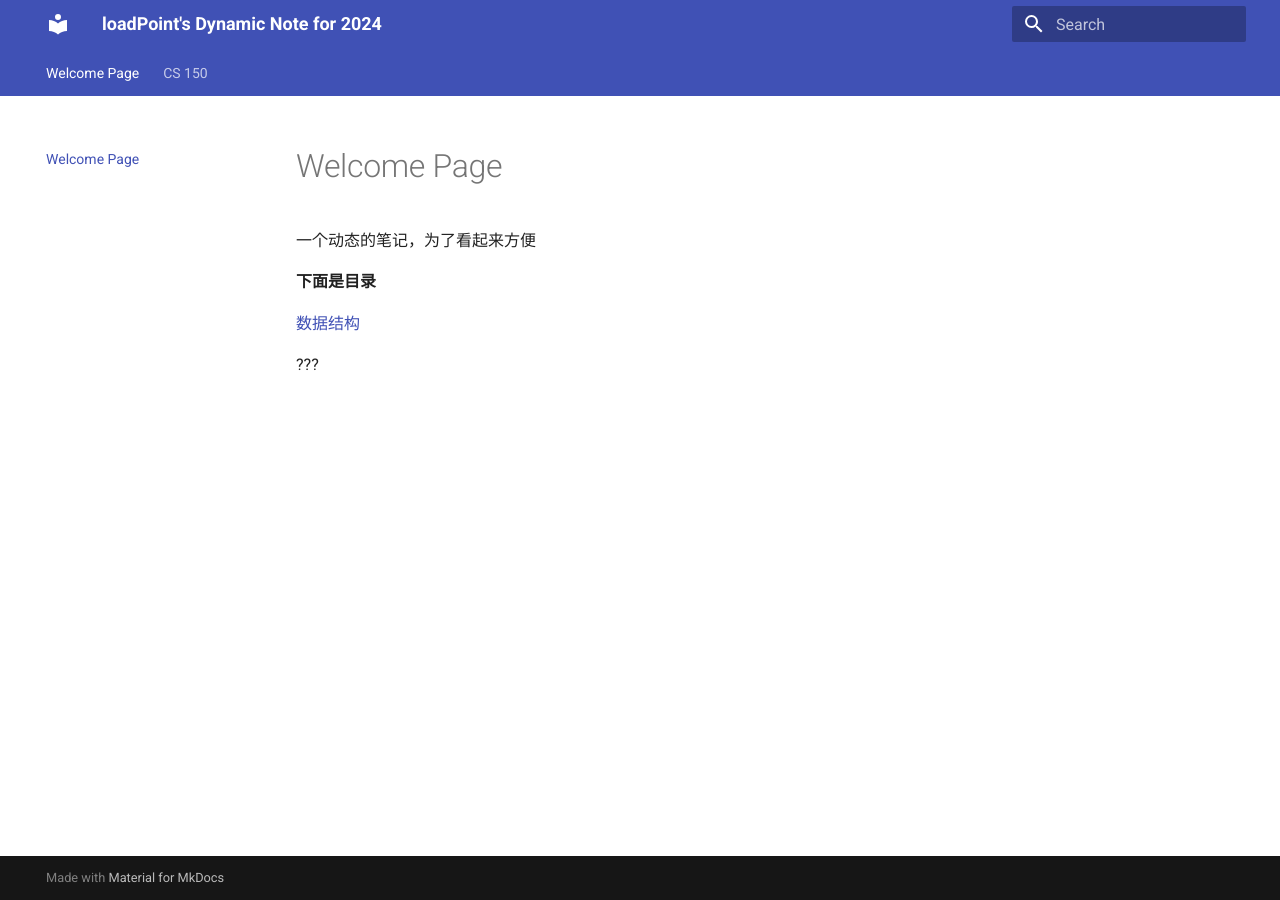
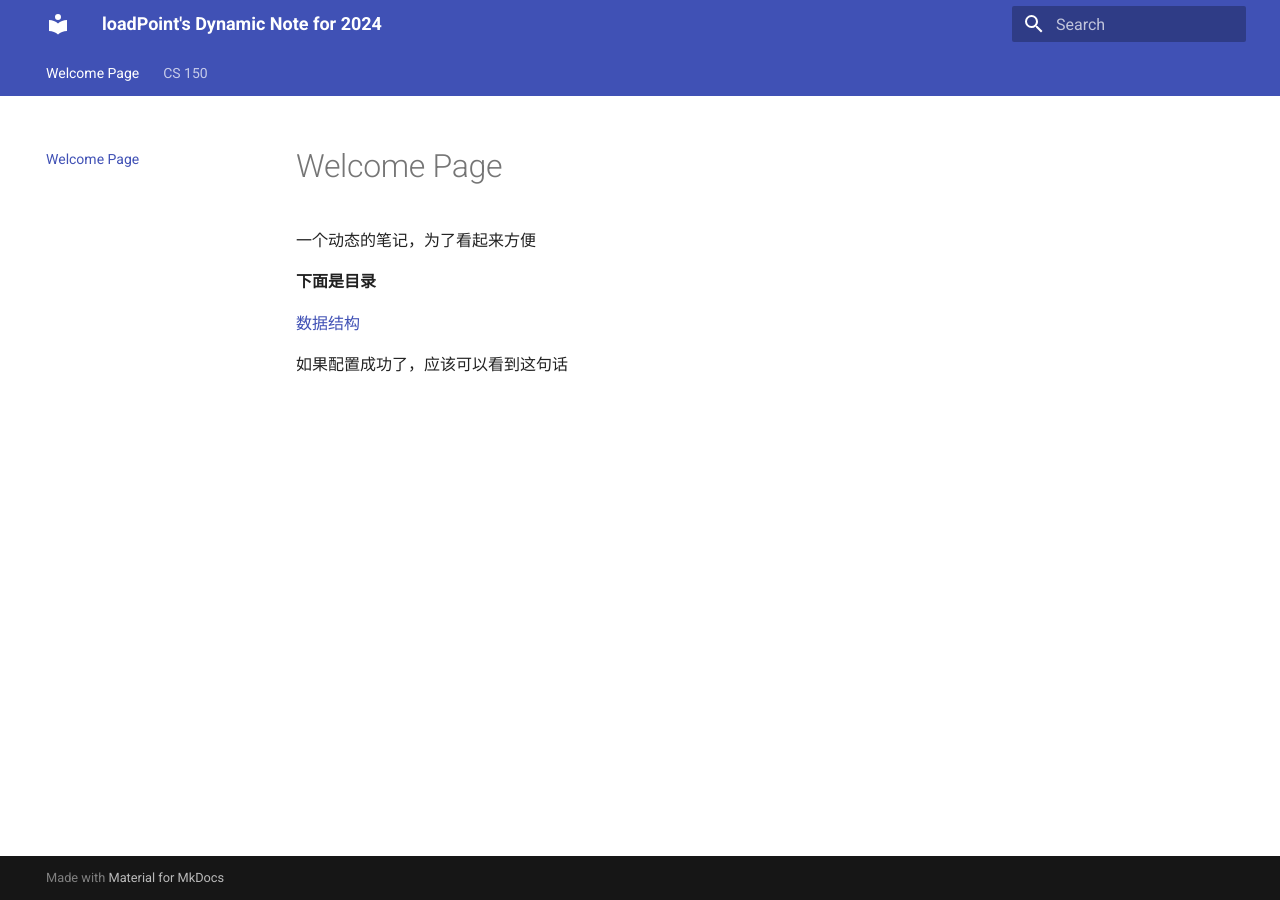
Before and after one commit to loadPoint/loadPoint.github.io, an MkDocs documentation site: the page built from docs/index.md, in a window 1280 px wide. Built offline with MkDocs 1.6.1 and Material for MkDocs 9.7.7, drawn with Linux system fonts in a browser that asks for light colours.

Commit message:
try mkdocs deploy

```diff
--- a/docs/index.md
+++ b/docs/index.md
@@ -6,4 +6,4 @@
 
 [数据结构](./CS-150/DSA-70/overall.md)
 
-???
+如果配置成功了，应该可以看到这句话
```
